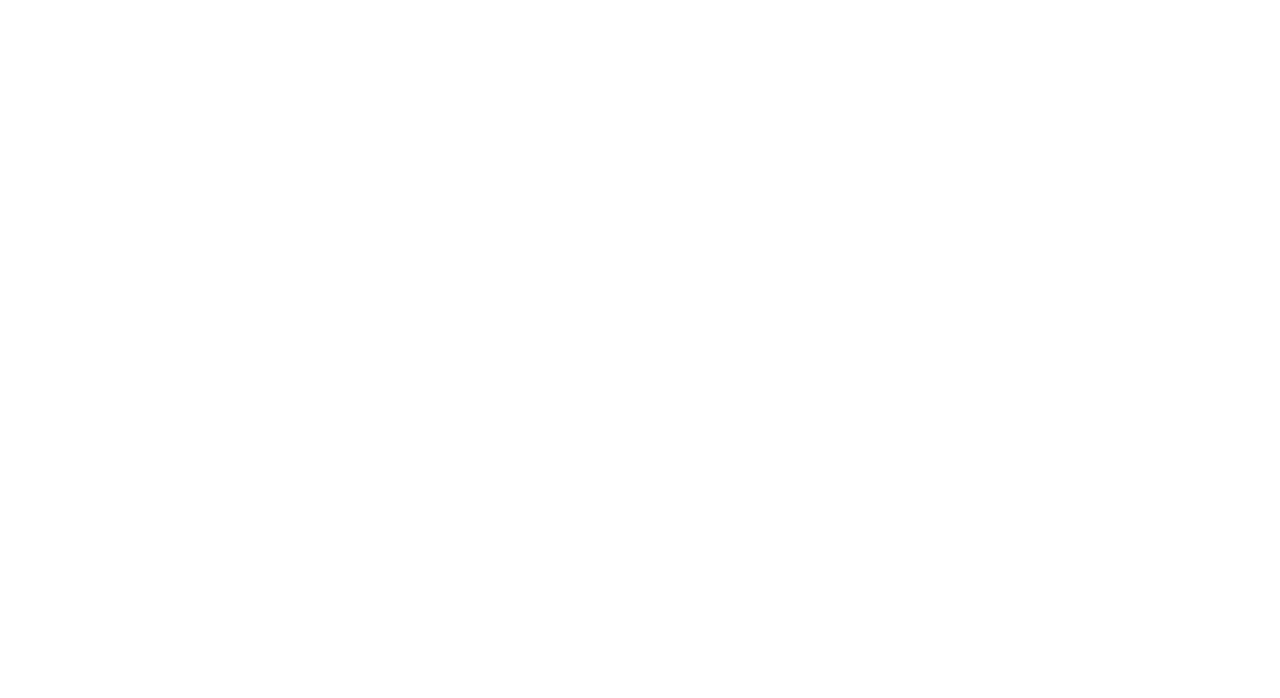
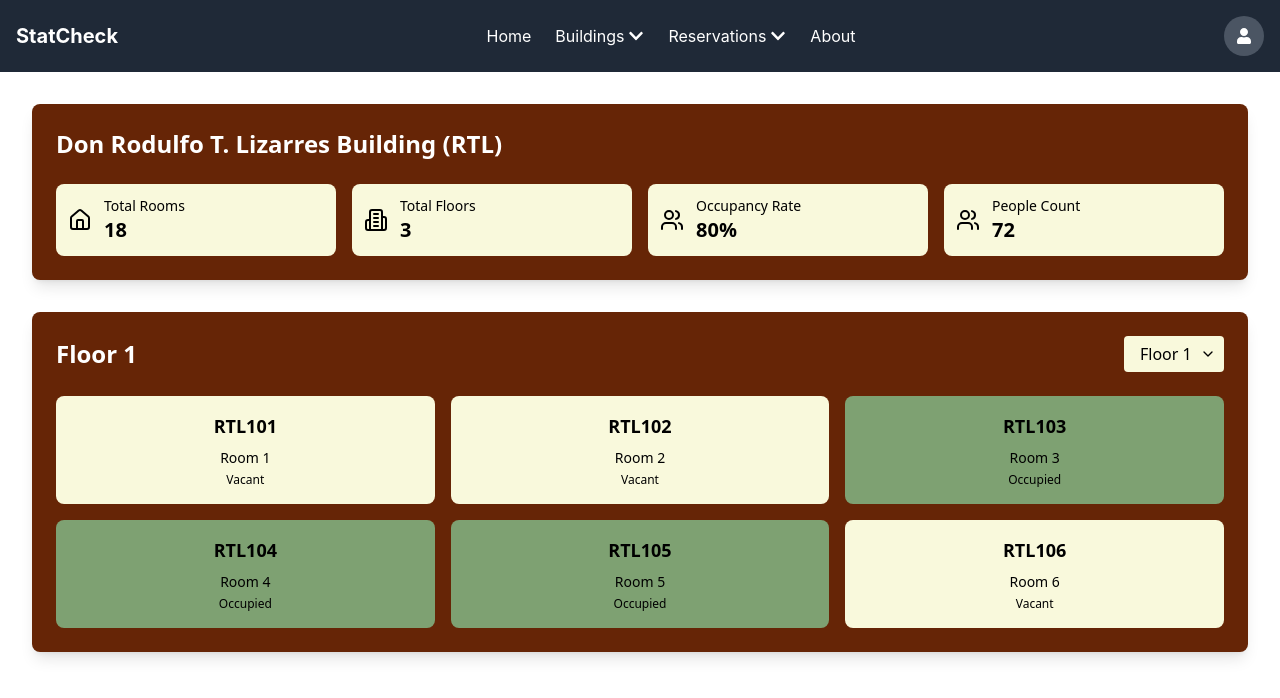
Before and after one commit to quilluaz/StatCheck-FrontEnd, a React (Vite) app: page /buildings/rtl in a window 1280 px wide. Before the commit this address had no page. Shown: the top 698 px of the page. Built offline with nearby package versions, Linux system fonts and the light colour scheme; a web font is replaced by a local one.

Commit message:
NGE, RTL added still Cutesy <33

```diff
--- a/src/routes/UserRoutes.jsx
+++ b/src/routes/UserRoutes.jsx
@@ -3,8 +3,8 @@
 import Landing from "../userPages/Landing";
 import Home from "../userPages/Home";
 // import Buildings from "../userPages/Buildings";
-// import BuildingsRTL from "../userPages/Buildings-RTL";
-// import BuildingsNGE from "../userPages/Buildings-NGE";
+ import BuildingsRTL from "../userPages/Buildings-RTL";
+import BuildingsNGE from "../userPages/Buildings-NGE";
  import BuildingsGLE from "../userPages/Buildings-GLE";
 // import Reservation from "../userPages/Reservation";
 import ReservationLibraryRoom from "../userPages/Reservation-LibraryRoom";
@@ -20,8 +20,8 @@
         <Route path="/" element={<Landing />} />
         <Route path="/home" element={<Home />} />
         {/* <Route path="/buildings" element={<Buildings />} /> */}
-        {/* <Route path="/buildings/rtl" element={<BuildingsRTL />} /> */}
-        {/* <Route path="/buildings/nge" element={<BuildingsNGE />} /> */}
+        <Route path="/buildings/rtl" element={<BuildingsRTL />} />
+        <Route path="/buildings/nge" element={<BuildingsNGE />} />
         { <Route path="/buildings/gle" element={<BuildingsGLE />} /> }
         {/* <Route path="/reservations" element={<Reservation />} /> */}
         <Route path="/reservations/library" element={<ReservationLibraryRoom />} />
--- a/src/userPages/Buildings-NGE.jsx
+++ b/src/userPages/Buildings-NGE.jsx
@@ -0,0 +1,120 @@
+import React, { useState, useEffect } from 'react';
+import { ChevronDownIcon, Users, Home, Building2 } from 'lucide-react';
+import Navbar from '../components/UserNavbar';
+
+const BuildingsNGE = () => {
+  const [selectedFloor, setSelectedFloor] = useState(1);
+  const [buildingData, setBuildingData] = useState({
+    totalRooms: 0,
+    totalFloors: 4,
+    occupancyRate: 0,
+    peopleCount: 0,
+    maxCapacity: 160,
+  });
+
+  const roomsPerFloor = 8;
+
+  // Simulating data fetch from a backend
+  useEffect(() => {
+    const fetchData = () => {
+      setBuildingData({
+        totalRooms: 32,
+        totalFloors: 4,
+        occupancyRate: 75,
+        peopleCount: 120,
+        maxCapacity: 160,
+      });
+    };
+
+    fetchData();
+    const intervalId = setInterval(fetchData, 30000);
+
+    return () => clearInterval(intervalId);
+  }, []);
+
+  const floorRooms = [...Array(roomsPerFloor)].map((_, i) => ({
+    id: `NGE${selectedFloor}${(i + 1).toString().padStart(2, '0')}`,
+    name: `Room ${i + 1}`,
+    isOccupied: Math.random() > 0.5
+  }));
+
+  return (
+    <div className="flex flex-col min-h-screen overflow-hidden">
+      <Navbar />
+
+      <div className="bg-white text-black p-8 font-sans overflow-hidden">
+        <div className="bg-[#662506] rounded-lg p-6 shadow-lg mb-8">
+          <h2 className="text-2xl font-semibold mb-6 text-white">Nicolas G. Escario Building (NGE)</h2>
+          <div className="grid grid-cols-2 md:grid-cols-4 gap-4">
+            <AnalyticItem icon={<Home />} label="Total Rooms" value={buildingData.totalRooms} delay={0.1} />
+            <AnalyticItem icon={<Building2 />} label="Total Floors" value={buildingData.totalFloors} delay={0.2} />
+            <AnalyticItem icon={<Users />} label="Occupancy Rate" value={`${buildingData.occupancyRate}%`} delay={0.3} />
+            <AnalyticItem icon={<Users />} label="People Count" value={buildingData.peopleCount} delay={0.4} />
+          </div>
+        </div>
+
+        <div className="bg-[#662506] rounded-lg p-6 shadow-lg">
+          <div className="flex justify-between items-center mb-6">
+            <h2 className="text-2xl font-semibold text-white">Floor {selectedFloor}</h2>
+            <div className="relative">
+              <select
+                value={selectedFloor}
+                onChange={(e) => setSelectedFloor(Number(e.target.value))}
+                className="appearance-none bg-[#F9F9DC] text-black py-2 px-4 pr-8 rounded leading-tight focus:outline-none focus:bg-[#F9F9DC] cursor-pointer"
+              >
+                {[...Array(buildingData.totalFloors)].map((_, i) => (
+                  <option key={i} value={i + 1}>Floor {i + 1}</option>
+                ))}
+              </select>
+              <div className="pointer-events-none absolute inset-y-0 right-0 flex items-center px-2 text-black">
+                <ChevronDownIcon className="h-4 w-4" />
+              </div>
+            </div>
+          </div>
+          <div className="grid grid-cols-2 md:grid-cols-4 gap-4">
+            {floorRooms.map((room, index) => (
+              <div key={room.id} className={`${room.isOccupied ? 'bg-[#7EA172]' : 'bg-[#F9F9DC]'} rounded-lg p-4 text-center text-black transition-colors duration-300 animate-fadeIn`}>
+                <div className="text-lg font-semibold">{room.id}</div>
+                <div className="mt-2 text-sm">{room.name}</div>
+                <div className="mt-1 text-xs">{room.isOccupied ? 'Occupied' : 'Vacant'}</div>
+              </div>
+            ))}
+          </div>
+        </div>
+      </div>
+
+      <style jsx>{`
+        @keyframes fadeIn {
+          0% {
+            opacity: 0;
+          }
+          100% {
+            opacity: 1;
+          }
+        }
+
+        .animate-fadeIn {
+          animation-name: fadeIn;
+          animation-duration: 1s;
+          animation-timing-function: ease-in-out;
+          animation-fill-mode: forwards;
+          opacity: 0;
+        }
+      `}</style>
+    </div>
+  );
+};
+
+function AnalyticItem({ icon, label, value, delay }) {
+  return (
+    <div className={`flex items-center space-x-3 bg-[#F9F9DC] rounded-lg p-3 text-black animate-fadeIn`} style={{ animationDelay: `${delay}s` }}>
+      <div className="text-black">{icon}</div>
+      <div>
+        <div className="text-sm text-black font-medium">{label}</div>
+        <div className="text-xl font-bold text-black">{value}</div>
+      </div>
+    </div>
+  );
+}
+
+export default BuildingsNGE;
--- a/src/userPages/Buildings-RTL.jsx
+++ b/src/userPages/Buildings-RTL.jsx
@@ -0,0 +1,120 @@
+import React, { useState, useEffect } from 'react';
+import { ChevronDownIcon, Users, Home, Building2 } from 'lucide-react';
+import Navbar from '../components/UserNavbar';
+
+const BuildingsRTL = () => {
+  const [selectedFloor, setSelectedFloor] = useState(1);
+  const [buildingData, setBuildingData] = useState({
+    totalRooms: 0,
+    totalFloors: 3,
+    occupancyRate: 0,
+    peopleCount: 0,
+    maxCapacity: 90,
+  });
+
+  const roomsPerFloor = 6;
+
+  // Simulating data fetch from a backend
+  useEffect(() => {
+    const fetchData = () => {
+      setBuildingData({
+        totalRooms: 18,
+        totalFloors: 3,
+        occupancyRate: 80,
+        peopleCount: 72,
+        maxCapacity: 90,
+      });
+    };
+
+    fetchData();
+    const intervalId = setInterval(fetchData, 30000);
+
+    return () => clearInterval(intervalId);
+  }, []);
+
+  const floorRooms = [...Array(roomsPerFloor)].map((_, i) => ({
+    id: `RTL${selectedFloor}${(i + 1).toString().padStart(2, '0')}`,
+    name: `Room ${i + 1}`,
+    isOccupied: Math.random() > 0.5
+  }));
+
+  return (
+    <div className="flex flex-col min-h-screen overflow-hidden">
+      <Navbar />
+
+      <div className="bg-white text-black p-8 font-sans overflow-hidden">
+        <div className="bg-[#662506] rounded-lg p-6 shadow-lg mb-8">
+          <h2 className="text-2xl font-semibold mb-6 text-white">Don Rodulfo T. Lizarres Building (RTL)</h2>
+          <div className="grid grid-cols-2 md:grid-cols-4 gap-4">
+            <AnalyticItem icon={<Home />} label="Total Rooms" value={buildingData.totalRooms} delay={0.1} />
+            <AnalyticItem icon={<Building2 />} label="Total Floors" value={buildingData.totalFloors} delay={0.2} />
+            <AnalyticItem icon={<Users />} label="Occupancy Rate" value={`${buildingData.occupancyRate}%`} delay={0.3} />
+            <AnalyticItem icon={<Users />} label="People Count" value={buildingData.peopleCount} delay={0.4} />
+          </div>
+        </div>
+
+        <div className="bg-[#662506] rounded-lg p-6 shadow-lg">
+          <div className="flex justify-between items-center mb-6">
+            <h2 className="text-2xl font-semibold text-white">Floor {selectedFloor}</h2>
+            <div className="relative">
+              <select
+                value={selectedFloor}
+                onChange={(e) => setSelectedFloor(Number(e.target.value))}
+                className="appearance-none bg-[#F9F9DC] text-black py-2 px-4 pr-8 rounded leading-tight focus:outline-none focus:bg-[#F9F9DC] cursor-pointer"
+              >
+                {[...Array(buildingData.totalFloors)].map((_, i) => (
+                  <option key={i} value={i + 1}>Floor {i + 1}</option>
+                ))}
+              </select>
+              <div className="pointer-events-none absolute inset-y-0 right-0 flex items-center px-2 text-black">
+                <ChevronDownIcon className="h-4 w-4" />
+              </div>
+            </div>
+          </div>
+          <div className="grid grid-cols-2 md:grid-cols-3 gap-4">
+            {floorRooms.map((room, index) => (
+              <div key={room.id} className={`${room.isOccupied ? 'bg-[#7EA172]' : 'bg-[#F9F9DC]'} rounded-lg p-4 text-center text-black transition-colors duration-300 animate-fadeIn`}>
+                <div className="text-lg font-semibold">{room.id}</div>
+                <div className="mt-2 text-sm">{room.name}</div>
+                <div className="mt-1 text-xs">{room.isOccupied ? 'Occupied' : 'Vacant'}</div>
+              </div>
+            ))}
+          </div>
+        </div>
+      </div>
+
+      <style jsx>{`
+        @keyframes fadeIn {
+          0% {
+            opacity: 0;
+          }
+          100% {
+            opacity: 1;
+          }
+        }
+
+        .animate-fadeIn {
+          animation-name: fadeIn;
+          animation-duration: 1s;
+          animation-timing-function: ease-in-out;
+          animation-fill-mode: forwards;
+          opacity: 0;
+        }
+      `}</style>
+    </div>
+  );
+};
+
+function AnalyticItem({ icon, label, value, delay }) {
+  return (
+    <div className={`flex items-center space-x-3 bg-[#F9F9DC] rounded-lg p-3 text-black animate-fadeIn`} style={{ animationDelay: `${delay}s` }}>
+      <div className="text-black">{icon}</div>
+      <div>
+        <div className="text-sm text-black font-medium">{label}</div>
+        <div className="text-xl font-bold text-black">{value}</div>
+      </div>
+    </div>
+  );
+}
+
+export default BuildingsRTL;
```
Also changed, not shown: src/userPages/Buildings-GLE.jsx (+7 -50 lines).
